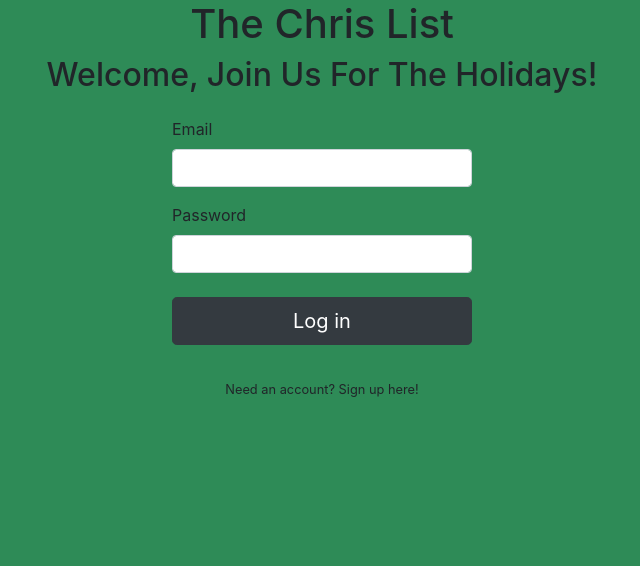
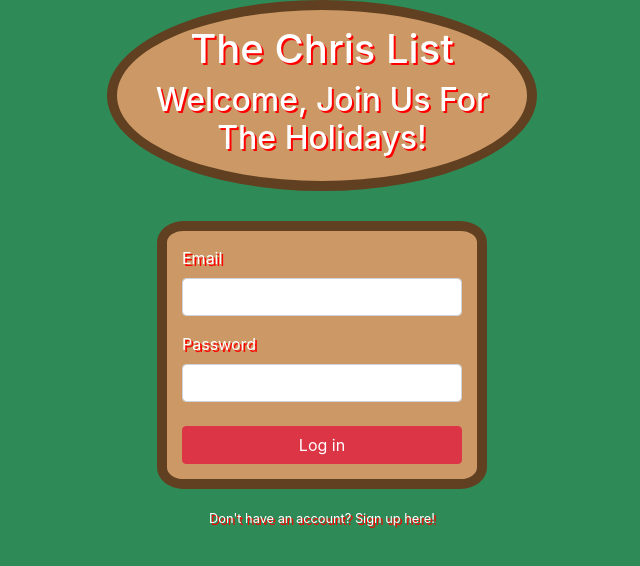
Before and after one commit to BGeil/ChrisList-react, a React (Create React App) app: page / in a window 1280 px wide. Shown: the top 566 px of the page, without its empty margins (318-958 px from the left). Built offline with nearby package versions, Linux system fonts and the light colour scheme.

Commit message:
Styled logo and form

```diff
--- a/src/App.css
+++ b/src/App.css
@@ -5,6 +5,34 @@
   margin: auto;
   height: 100%;
 }
+.header-style {
+  background-color: #cc9966;
+  color: white;
+  text-shadow: 2px 2px #ff0000;
+  width: 100%;
+  max-width: 430px;
+  padding: 15px;
+  margin: auto;
+  height: 100%;
+  border-radius: 50%;
+  border: solid #604020 10px;
+}
+.form-style {
+  margin-top: 30px;
+  border-radius: 8%;
+  color: white;
+  text-shadow: 2px 2px #ff0000;
+  background-color: #cc9966;
+  border: solid #604020 10px;
+}
+.LRButton {
+  color: white;
+  text-shadow: 2px 2px #ff0000;
+}
+
+.LRHyperL {
+  background-color: pink;
+}
 
 body {
   background-color: #2E8B57;
--- a/src/LoginRegisterForm/index.js
+++ b/src/LoginRegisterForm/index.js
@@ -64,7 +64,7 @@ class LoginRegisterForm extends Component{
     return(
     	<div>
 
-            <header>
+            <header className="header-style">
             	<h1 className="text-center">
 		           The Chris List
 	            </h1>
@@ -72,7 +72,7 @@ class LoginRegisterForm extends Component{
 	            	Welcome, Join Us For The Holidays!
 	            </h2>
             </header>
-			<Form  className="login-form" onSubmit={this.handleSubmit}>
+			<Form  className="login-form form-style" onSubmit={this.handleSubmit}>
 	    	 {
 		        this.state.action === "register"
 		        ?
@@ -110,17 +110,17 @@ class LoginRegisterForm extends Component{
 				        <Input type="password" name="password" id="password" value={this.state.password}
 			                onChange={this.handleChange} />
 				      </FormGroup>
-		      <Button className="btn-lg btn-dark btn-block mt-4" type="Submit">{this.state.action === "register" ? "Register" : "Log in" }</Button>
+		      <Button className="btn-md btn-danger  btn-block mt-4" type="Submit">{this.state.action === "register" ? "Register" : "Log in" }</Button>
 		    </Form>
 		    {
 			  this.state.action === "register"
 			  ?
-			  <div className="text-center pt-3">
+			  <div className="text-center pt-3 LRButton">
 			  <small>Already have an account? Log in <span onClick={this.switchForm}>here</span>.</small>
 			  </div>
 			  :
-			  <div className="text-center pt-3">
-			  <small>Need an account? Sign up <span onClick={this.switchForm}>here</span>!</small>
+			  <div className="text-center pt-3 LRButton" >
+			  <small>Don't have an account? Sign up <span className="" onClick={this.switchForm}>here</span>!</small>
 			  </div>
 		    }
 	    </div>
```
